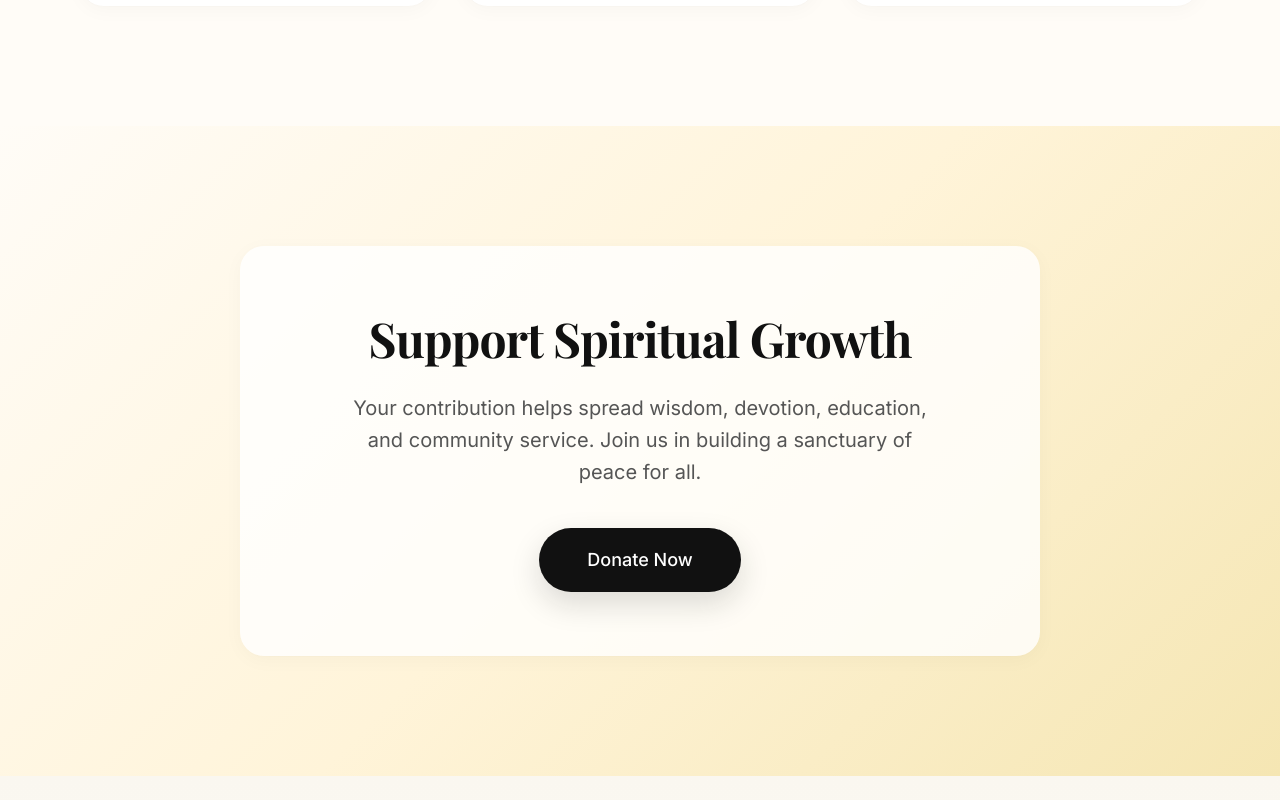
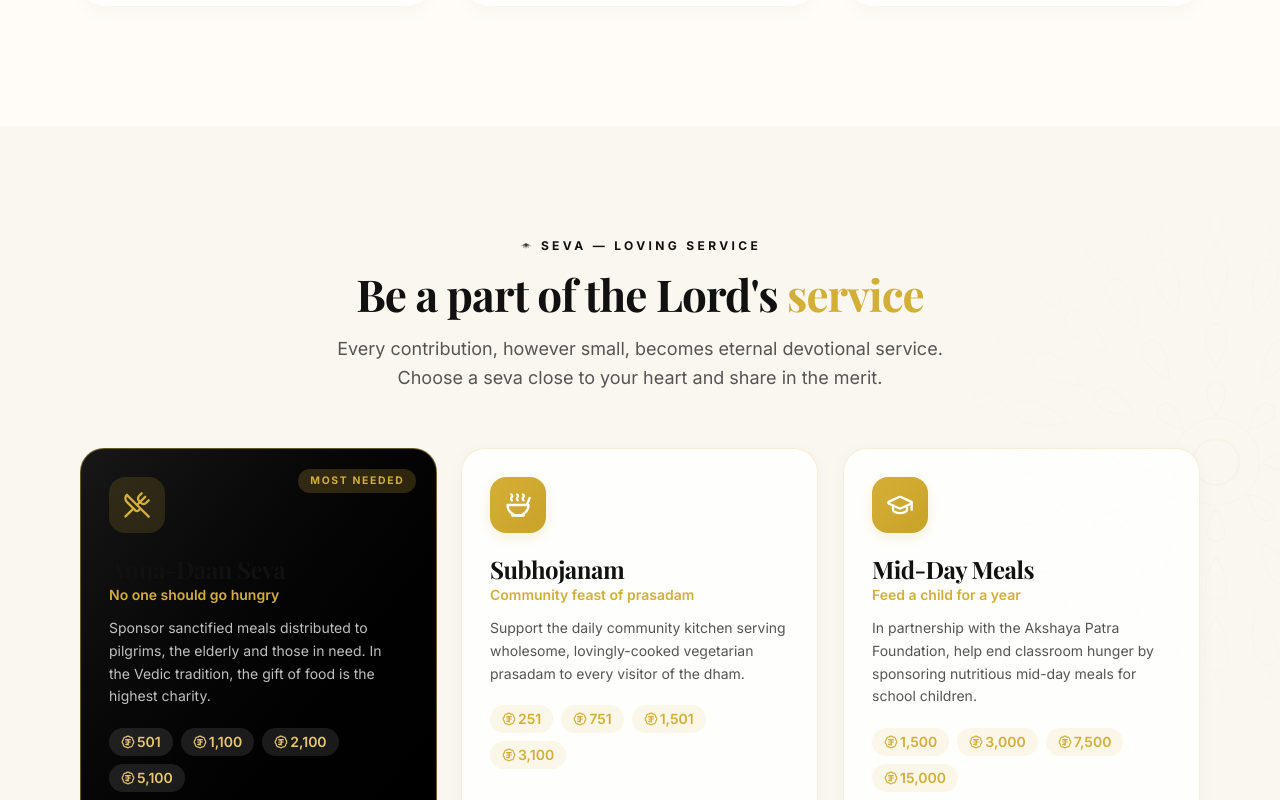
Before and after one commit to Sameer7-s/gvd-reference, a Next.js app: page / in a window 1280 px wide. Shown: the part 5960-6760 px from the top of the page. Built offline with nearby package versions, Linux system fonts and the light colour scheme; a web font is replaced by a local one.

Commit message:
js files 2

```diff
--- a/src/app/page.tsx
+++ b/src/app/page.tsx
@@ -6,6 +6,7 @@ import { Statistics } from "@/components/sections/Statistics";
 import { Gallery } from "@/components/sections/Gallery";
 import { Events } from "@/components/sections/Events";
 import { Testimonials } from "@/components/sections/Testimonials";
+import { Seva } from "@/components/sections/Seva";
 import { Donate } from "@/components/sections/Donate";
 import { FinalCta } from "@/components/sections/FinalCta";
 import { JsonLd } from "@/components/JsonLd";
@@ -24,6 +25,7 @@ export default async function HomePage() {
       <Gallery />
       <Events />
       <Testimonials />
+      <Seva />
       <Donate />
       <FinalCta />
     </>
```
